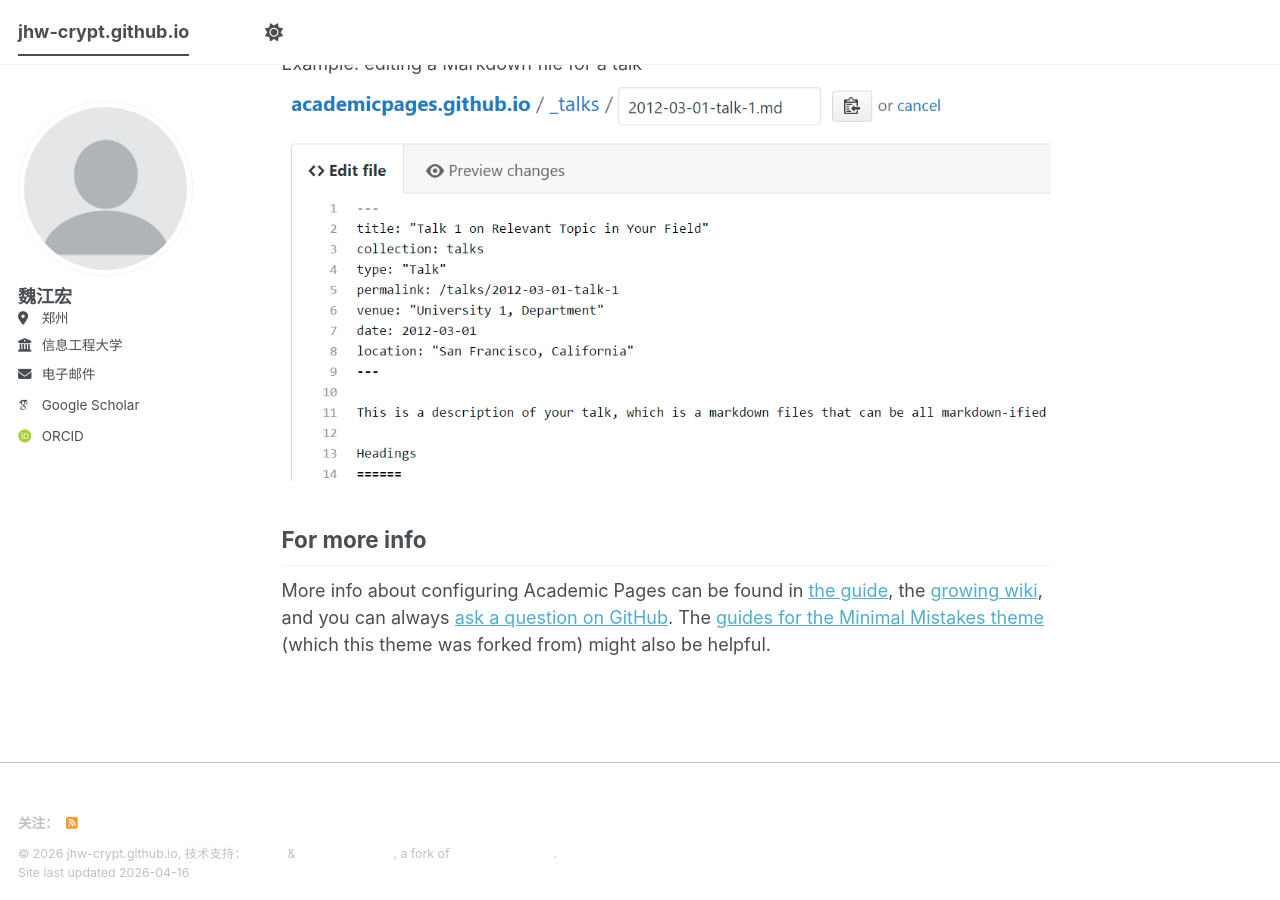
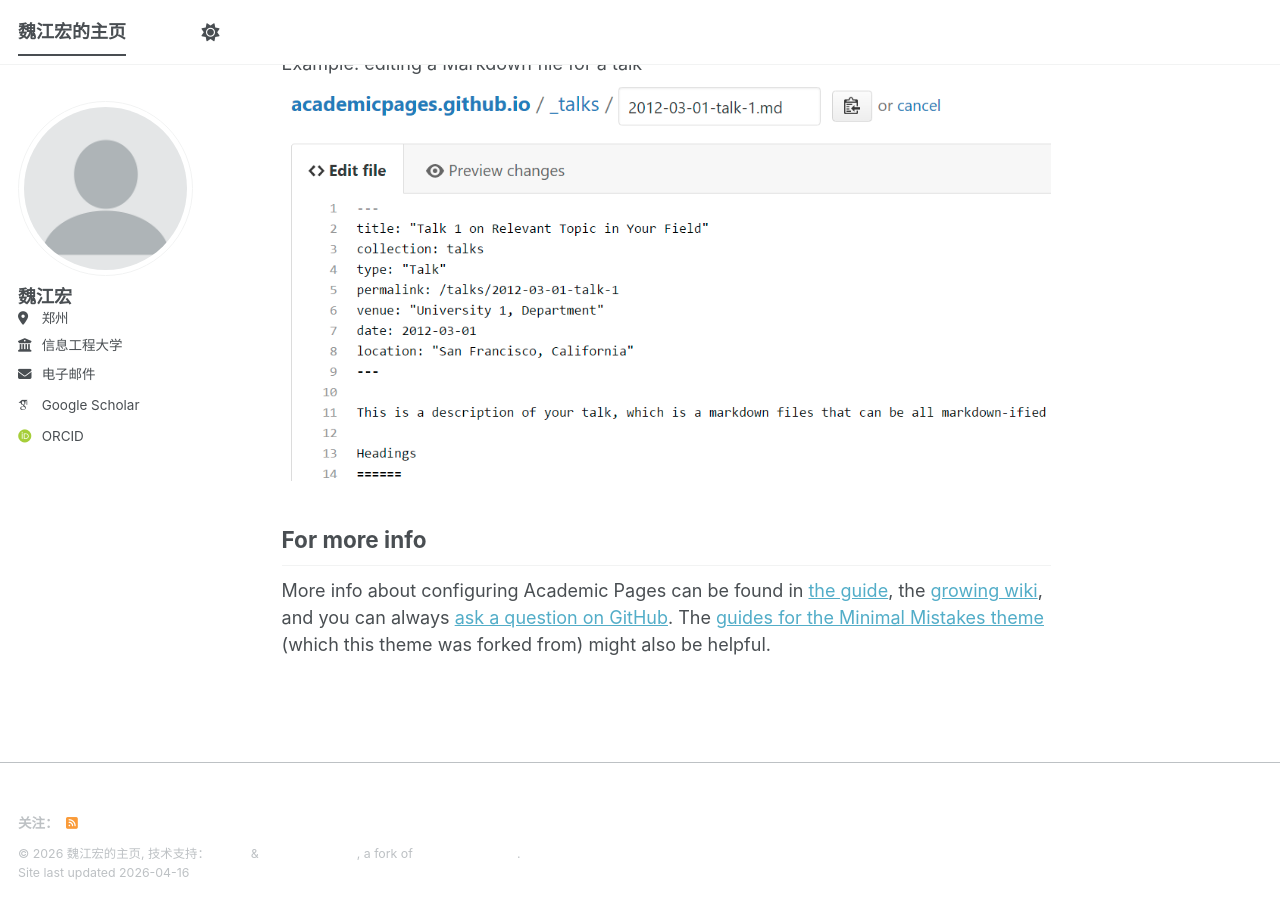
Before and after one commit to jhw-crypt/jhw-crypt.github.io, a Jekyll site: the page built from _pages/about.md, in a window 1280 px wide and 900 px high, scrolled down 2415 px. Built offline with Jekyll 4.4.1, drawn with Linux system fonts in a browser that asks for light colours; some web fonts are replaced; a script bundle is joined from its source files by our own code; library files that are not in the unit come from our copies.

Commit message:
Update _config.yml

```diff
--- a/_config.yml
+++ b/_config.yml
@@ -9,7 +9,7 @@
 # Basic Site Settings
 locale                   : "zh"
 site_theme               : "default" # The available themes options are "default", "air", "sunrise", "mint", "dirt" and "contrast"
-#title                    : "魏江宏"
+title                    : "魏江宏的主页"
 title_separator          : "-"
 #name                     : &name "魏江宏"
 #description              : &description "Your Name's academic portfolio"   # Update this with a general description of your site, this is the default if not overridden by a page
```
